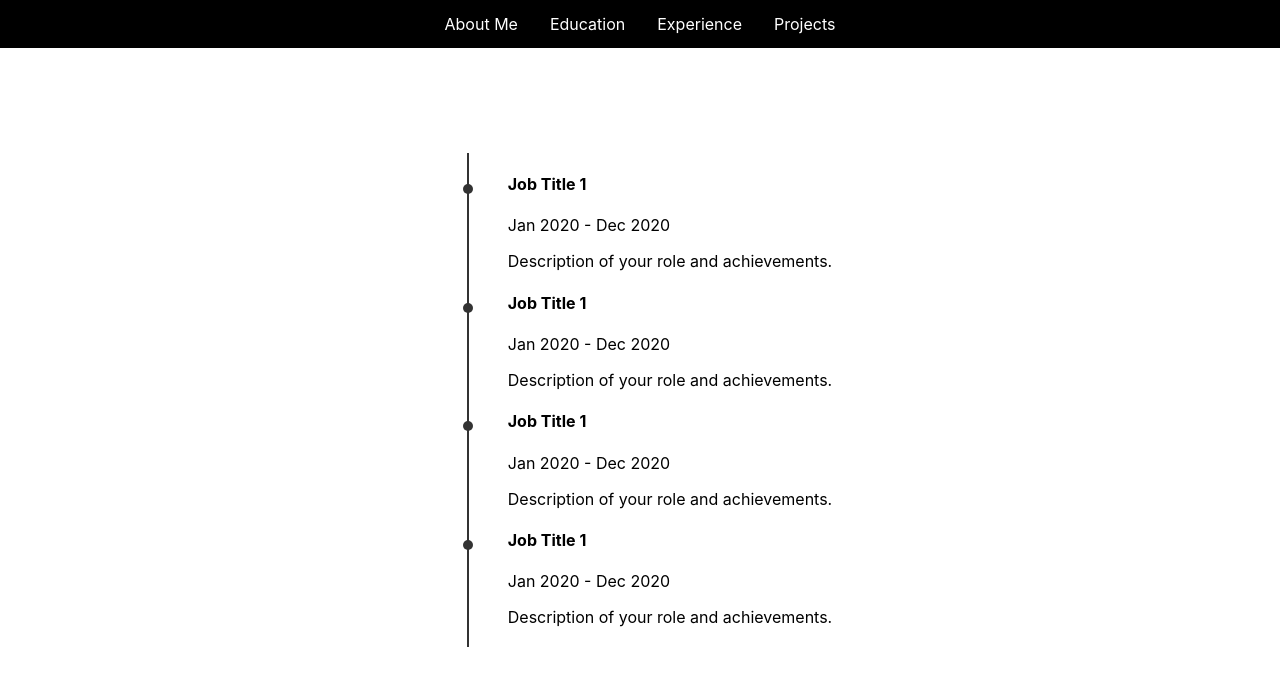
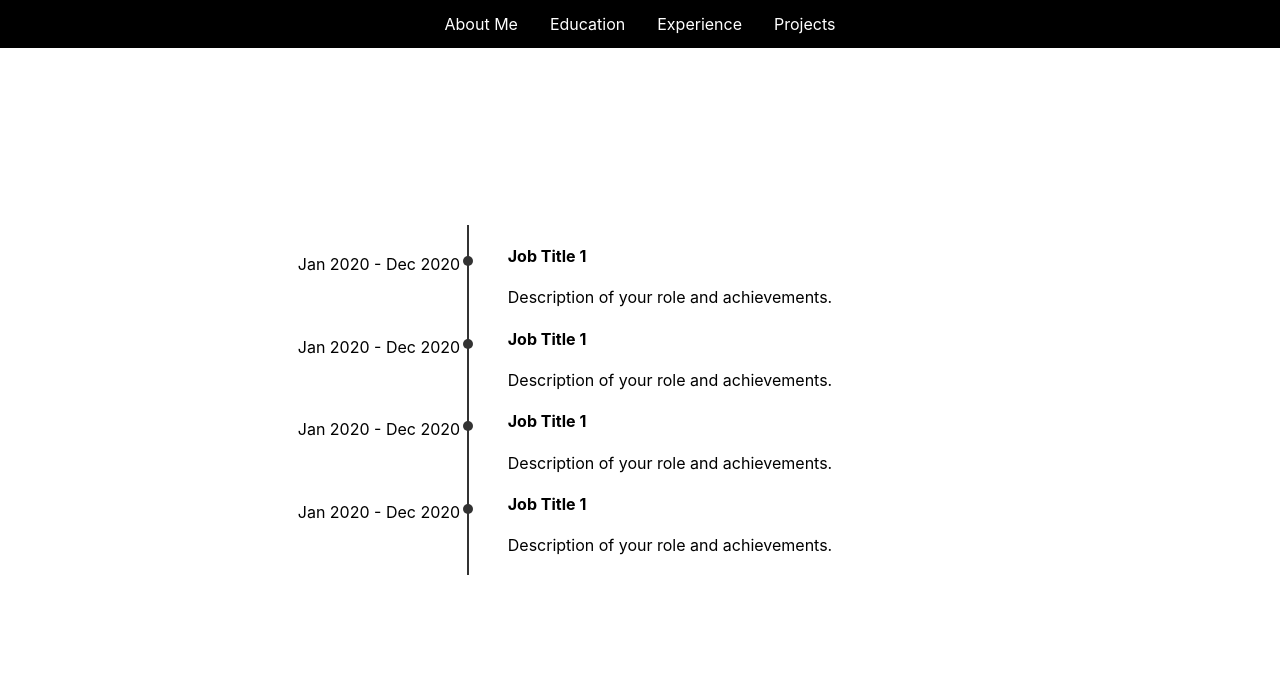
Before and after one commit to arnav149/ak-portfolio, a React (Create React App) app: page /#/experience in a window 1280 px wide. Shown: the top 686 px of the page. Built offline with nearby package versions, Linux system fonts and the light colour scheme.

Commit message:
add period to the left

```diff
--- a/src/Experience.css
+++ b/src/Experience.css
@@ -41,3 +41,12 @@
   border-radius: 50%;
   transform: translateX(-50%); /* Center the dot over the line */
 }
+
+.period {
+  position: absolute;
+  left: -170px; /* Adjust this value based on your layout needs */
+  top: 8px; /* Aligns vertically with the dot */
+  width: 140px; /* Ensure there is enough room for the text */
+  text-align: right; /* Right align the text to flow towards the dot */
+  white-space: nowrap; /* Prevents the text from wrapping */
+}
--- a/src/Experience.js
+++ b/src/Experience.js
@@ -6,8 +6,8 @@ const ExperienceCard = ({ experiences }) => {
     <div className="experience-card">
       {experiences.map((experience, index) => (
         <div key={index} className="card-item">
+          <div className="period">{experience.period}</div>
           <h4>{experience.title}</h4>
-          <p>{experience.period}</p>
           <p>{experience.description}</p>
         </div>
       ))}
```
